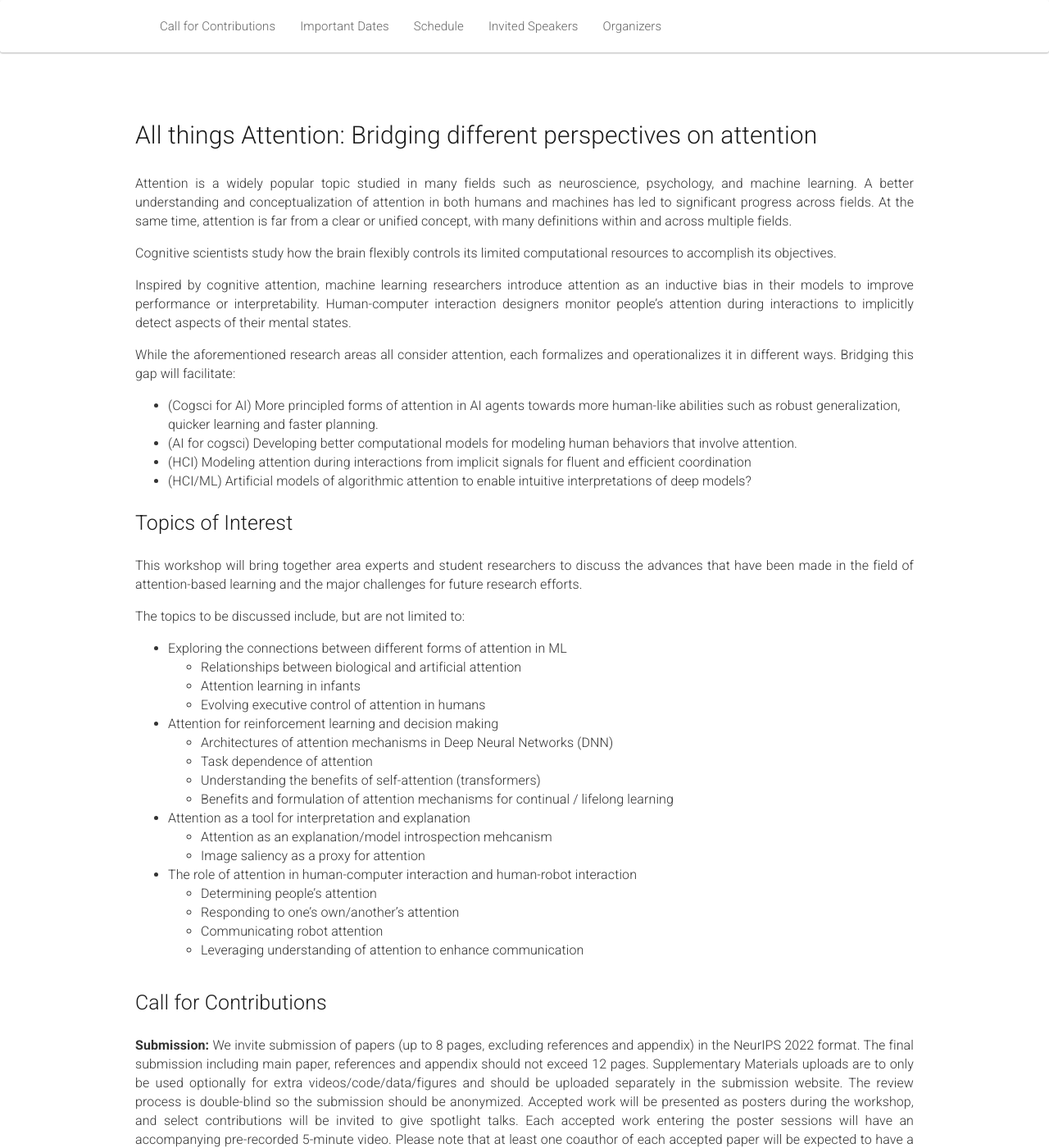
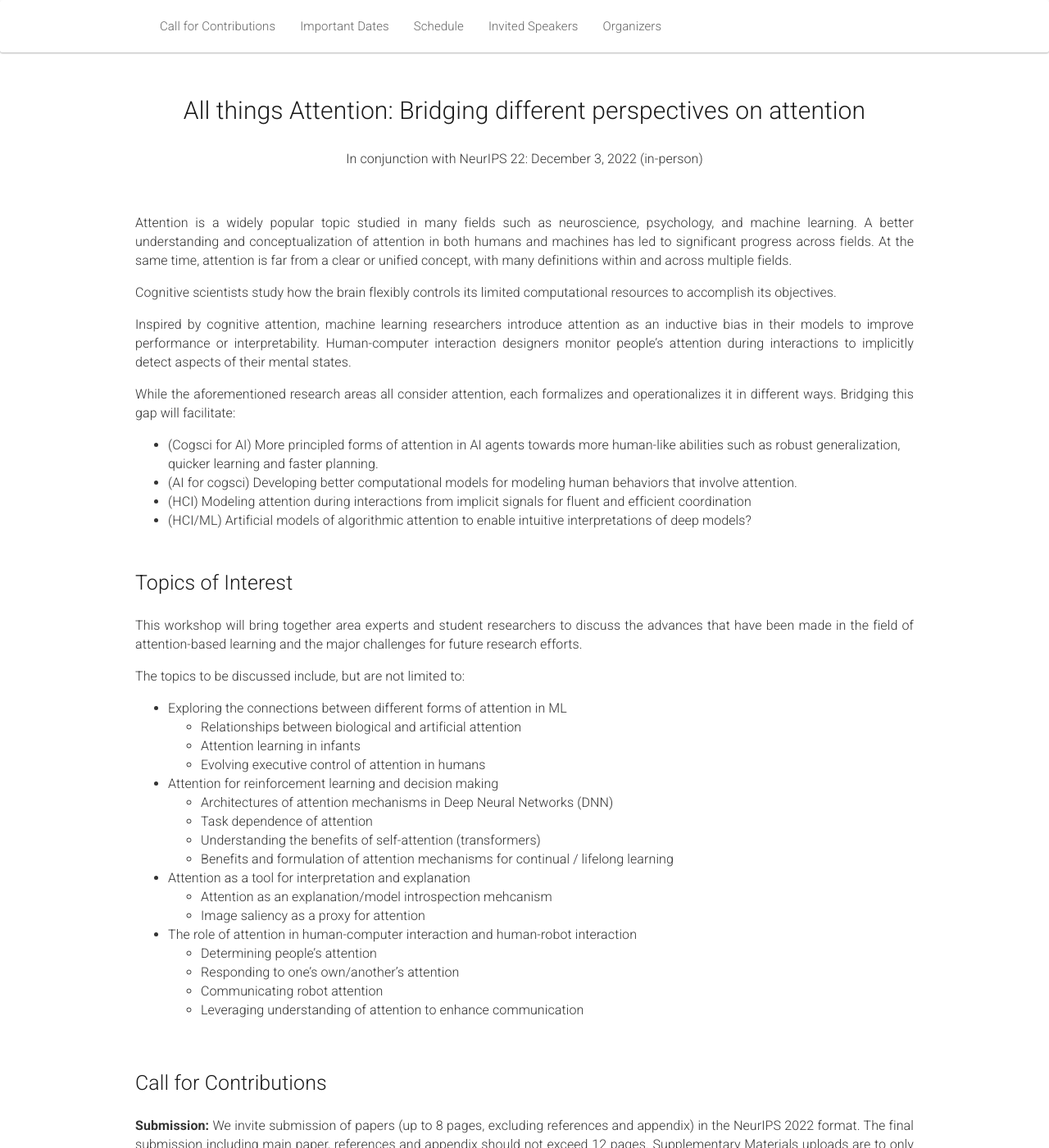
Before and after one commit to attention-learning-workshop/attention-learning-workshop.github.io, a Jekyll site: the page built from _pages/home_2022.md, in a window 1280 px wide and 1400 px high. Shown: the whole window at 82% size. Built offline with Jekyll 4.4.1, drawn with Linux system fonts in a browser that asks for light colours; nearby versions of some CDN libraries.

Commit message:
fix header, spacing

```diff
--- a/2022/css/main.css
+++ b/2022/css/main.css
@@ -45,13 +45,14 @@ h1,h2,h3 {
 }
 
 h1 {
-  margin: 2em 0 1em;
+  margin: 1em 0 1em;
   font-size: 30px;
   line-height: 35px;
+  text-align: center;
 }
 
 h2 {
-  margin: 1em 0 1em;
+  margin: 2em 0 1em;
   font-size: 25px;
   line-height: 30px;
 }
--- a/_pages/home_2022.md
+++ b/_pages/home_2022.md
@@ -12,6 +12,11 @@ acknowledgements: ""
 
 
 # All things Attention: Bridging different perspectives on attention
+
+<p style="text-align: center;">
+In conjunction with NeurIPS 22: December 3, 2022 (in-person)
+</p>
+<br />
 
 {% include introduction.md %}
 
```
